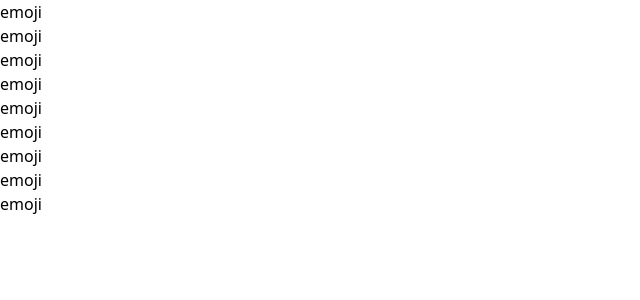
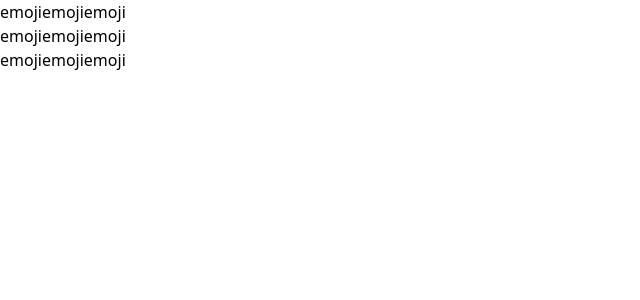
Before and after one commit to yuu-sky20/slot-machine-app, a Vue app: page / in a window 1280 px wide. Shown: the top 300 px of the page, without its empty margins (0-640 px from the left). Built offline with nearby package versions, Linux system fonts and the light colour scheme.

Commit message:
trial fitting

```diff
--- a/src/App.vue
+++ b/src/App.vue
@@ -3,7 +3,7 @@ import SlotMachineVue from './components/slot-machine/SlotMachine.vue';
 </script>
 
 <template>
-    <div>
+    <div class="container flex flex-col">
         <header></header>
         <main>
             <SlotMachineVue></SlotMachineVue>
--- a/src/components/slot-machine/Item.vue
+++ b/src/components/slot-machine/Item.vue
@@ -2,6 +2,7 @@
 // 原型
 // 画像を動的にインポート
 // 親からslotで渡される形にする
+// スタブの方から作っていこー
 </script>
 
 <template>
--- a/src/components/slot-machine/Slot.vue
+++ b/src/components/slot-machine/Slot.vue
@@ -9,11 +9,9 @@ import ItemVue from './Item.vue';
 </script>
 
 <template>
-    <div class="flex">
-        <div class="flex-col">
-            <ItemVue key="a"></ItemVue>
-            <ItemVue key="b"></ItemVue>
-            <ItemVue key="c"></ItemVue>
-        </div>
+    <div class="flex flex-col">
+        <ItemVue key="a"></ItemVue>
+        <ItemVue key="b"></ItemVue>
+        <ItemVue key="c"></ItemVue>
     </div>
 </template>
--- a/src/components/slot-machine/SlotMachine.vue
+++ b/src/components/slot-machine/SlotMachine.vue
@@ -17,9 +17,9 @@ import SlotVue from './Slot.vue'
 </script>
 
 <template>
-    <div>
-        <SlotVue></SlotVue>
-        <SlotVue></SlotVue>
-        <SlotVue></SlotVue>
+    <div class="flex flex-wrap container">
+        <SlotVue key="left"></SlotVue>
+        <SlotVue key="middle"></SlotVue>
+        <SlotVue key="right"></SlotVue>
     </div>
 </template>
```
